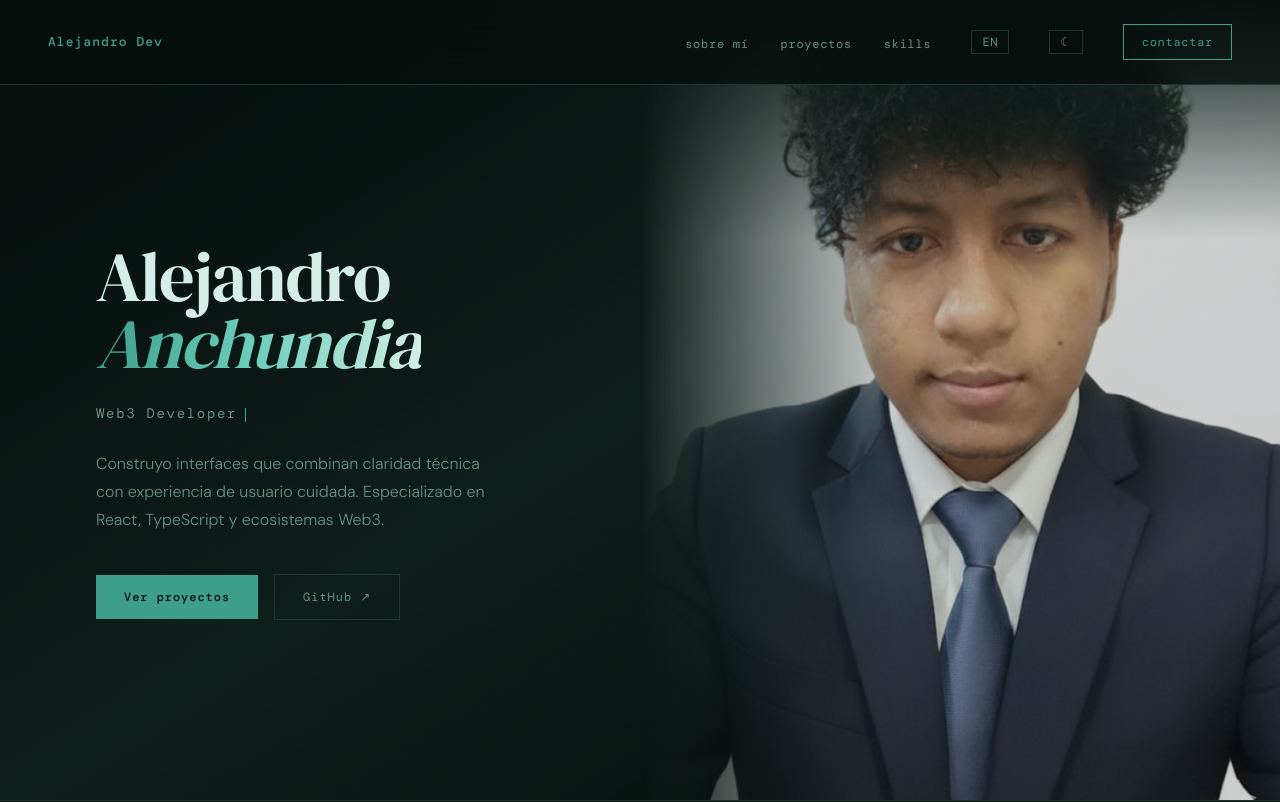
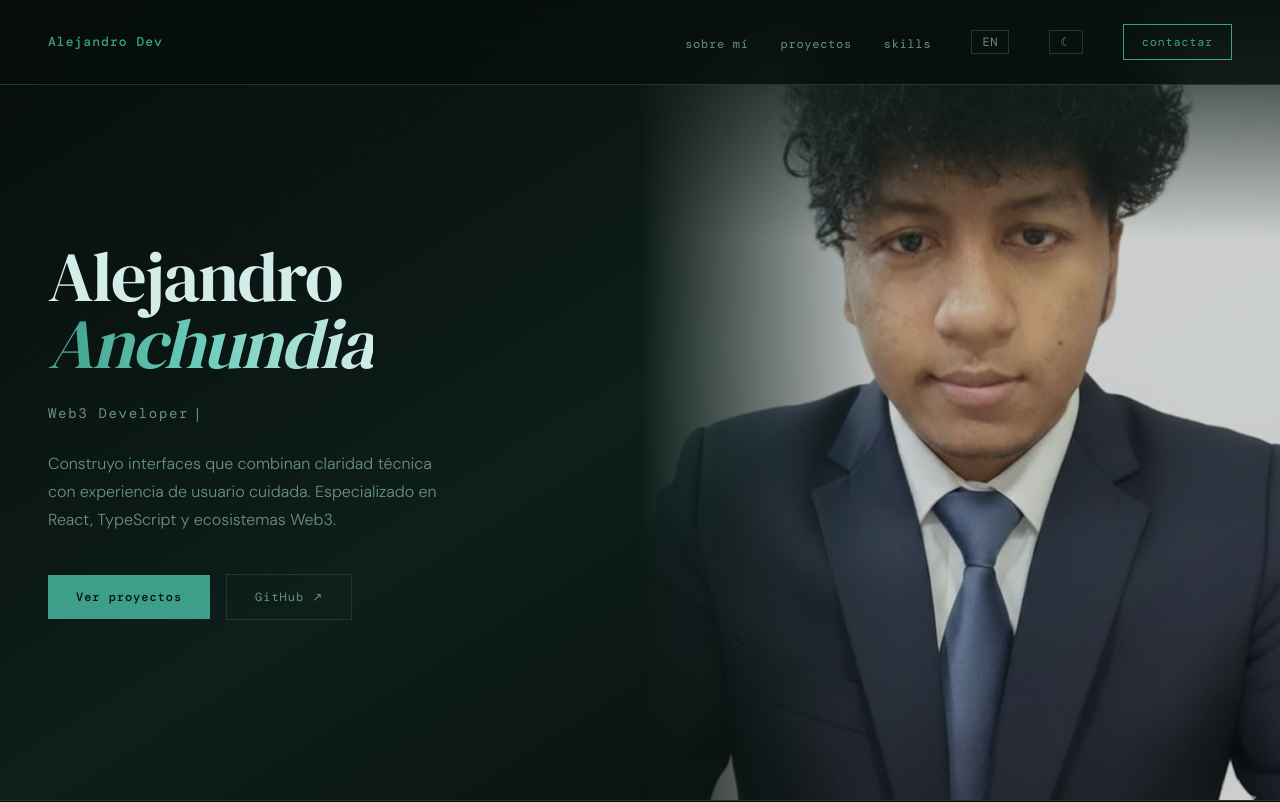
Before and after one commit to anchundiatech/portafolio-nextjs, a Next.js app: page / in a window 1280 px wide. Shown: the top 802 px of the page. Built offline with nearby package versions, Linux system fonts and the light colour scheme.

Commit message:
fix: remove inline styles from hero content for cleaner layout

```diff
--- a/app/page.tsx
+++ b/app/page.tsx
@@ -200,7 +200,7 @@ export default function Home() {
           />
         </div>
 
-        <div className="hero-content" style={{ padding: "0 3rem", maxWidth: 1200, margin: "0 auto", width: "100%" }}>
+        <div className="hero-content">
           <h1 className="hero-name">
             Alejandro<br />
             <em className="hero-gradient-text">Anchundia</em>
```
